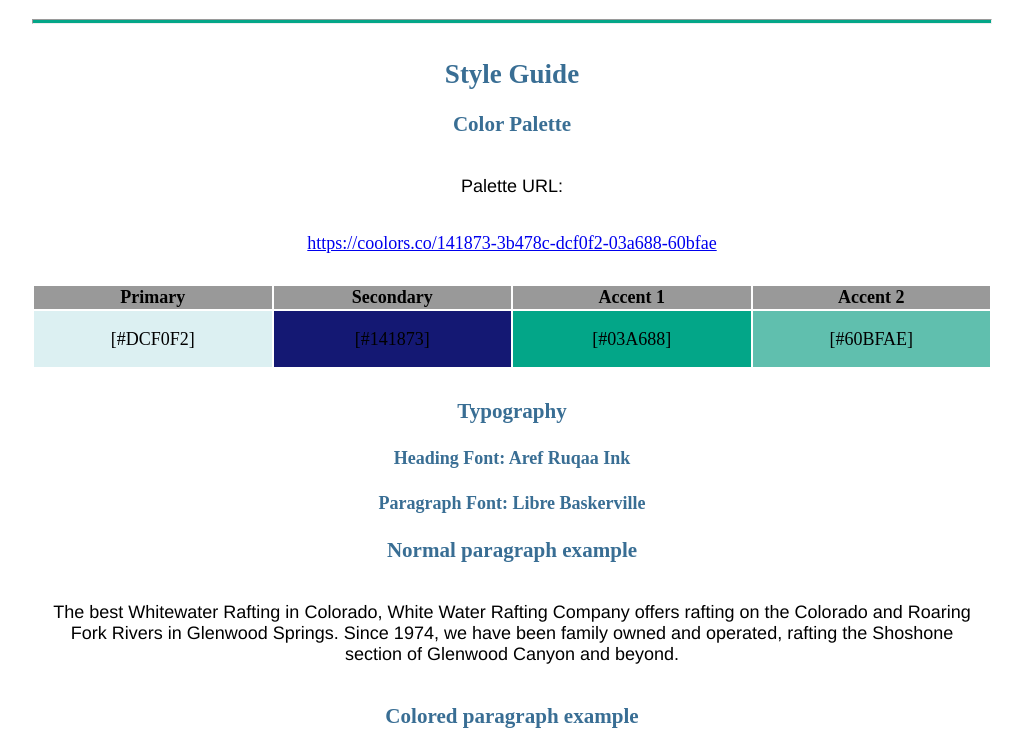
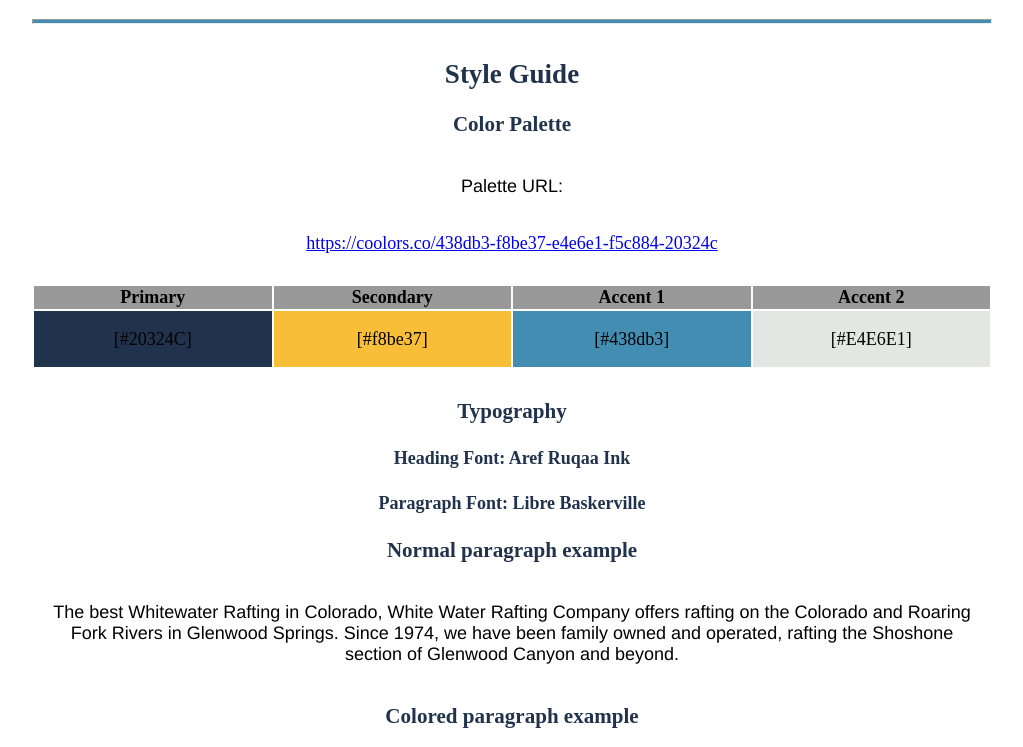
Before and after one commit to carlospoma23/BYUI, a plain HTML site: page semester1/wdd130/wwr/site-plan-rafting.html in a window 1280 px wide. Shown: the part 1097-1844 px from the top of the page, without its empty margins (128-1151 px from the left). Drawn offline with Linux system fonts and the light colour scheme; a web font is replaced by a local one.

Commit message:
Raffting Changes

```diff
--- a/semester1/wdd130/wwr/site-plan-rafting.html
+++ b/semester1/wdd130/wwr/site-plan-rafting.html
@@ -10,7 +10,7 @@
 
 <body>
   <header>
-    <h1>Easy Visa 360 Site Plan</h1>
+    <h1>Raffting America Site Plan</h1>
     <h2>Carlos Poma</h2>
     <h2>WDD 130-Section 15</h2>
     <!-- In the header above, add the name of your site, your name and class number. For example if you are in section 3 you would put WDD 130-03 -->
@@ -24,14 +24,14 @@
     <!-- change this -->
 
     <h3>Audience</h3>
-    <p>people over 18 years of age who wish to practice and learn about this sport.</p>
+    <p>People over 18 years of age who wish to practice and learn about this sport.</p>
     <!-- change this -->
 
     <hr />
     <h2>Branding</h2>
     <h3>Website Logo</h3>
     <!-- Replace this with some sort of logo for your site.  A logo can be as simple as the name of your site in a nice font :) -->
-    <img src="images/easyvisa360logo.png" alt="Logo image" />
+    <img src="images/rafftingamericalogo.png" alt="Logo image" />
     <hr />
     <h2>Style Guide</h2>
 
@@ -42,8 +42,8 @@
 
     <!-- Copy and paste the URL to your finished palette below. Replace the href value that is there with yours. Make sure to paste it into both the href value and the content text of the <a> tag -->
     <p>Palette URL:</p>
-    <a href="https://coolors.co/141873-3b478c-dcf0f2-03a688-60bfae"
-      target="_blank">https://coolors.co/141873-3b478c-dcf0f2-03a688-60bfae</a>
+    <a href="https://coolors.co/438db3-f8be37-e4e6e1-f5c884-20324c"
+      target="_blank">https://coolors.co/438db3-f8be37-e4e6e1-f5c884-20324c</a>
 
     <table class="colors">
       <tr>
@@ -54,10 +54,10 @@
       </tr>
       <!-- Replace the numbers in the boxes below with your hex color codes. Then switch to the site-plan.css file and change your colors there as well. -->
       <tr>
-        <td class="primary">[#DCF0F2]</td>
-        <td class="secondary">[#141873]</td>
-        <td class="accent1">[#03A688]</td>
-        <td class="accent2">[#60BFAE]</td>
+        <td class="primary">[#20324C]</td>
+        <td class="secondary">[#f8be37]</td>
+        <td class="accent1">[#438db3]</td>
+        <td class="accent2">[#E4E6E1]</td>
       </tr>
     </table>
 
--- a/semester1/wdd130/wwr/styles/site-plan-rafting.css
+++ b/semester1/wdd130/wwr/styles/site-plan-rafting.css
@@ -6,25 +6,25 @@ Fonts are separated by a & */
 
 :root {
   /* change the values below to your colors from your palette */
-  --primary-color: #DCF0F2   ;
-  --secondary-color: #141873 ;
-  --accent1-color: #03A688;
-  --accent2-color: #60BFAE;
+  --primary-color: #20324C   ;
+  --secondary-color: #f8be37 ;
+  --accent1-color: #438db3;
+  --accent2-color: #E4E6E1;
 
   /* change the values below to your chosen font(s) */
   --heading-font: "Aref Ruqaa Ink";
   --paragraph-font: "libre Baskerville", Helvetica, sans-serif;
 
   /* these colors below should be chosen from among your palette colors above */
-  --headline-color-on-white: #396E94;  /* headlines on a white background */
-  --headline-color-on-color: #141873; /* headlines on a colored background */
-  --paragraph-color-on-white: #396E94; /* paragraph text on a white background */
-  --paragraph-color-on-color: #141873; /* paragraph text on a colored background */
-  --paragraph-background-color: #60BFAE  ;
+  --headline-color-on-white: #20324C;  /* headlines on a white background ok */
+  --headline-color-on-color: #f8be37; /* headlines on a colored background ok */
+  --paragraph-color-on-white: yellow; /* paragraph text on a white background */
+  --paragraph-color-on-color: #f8be37; /* paragraph text on a colored background ok */
+  --paragraph-background-color: #20324C  /* relleno del fondo*/;
   --nav-link-color: white;
-  --nav-background-color: #141873;
-  --nav-hover-link-color: white;
-  --nav-hover-background-color: #3B478C;
+  --nav-background-color: #20324C;
+  --nav-hover-link-color: #438db3;
+  --nav-hover-background-color: #E4E6E1;
 }
 
 
```
Also changed, not shown: semester1/wdd130/wwr/images/rafftingamericalogo.png (renamed from semester1/wdd130/wwr/images/easyvisa360logo.png), 2 other files.
